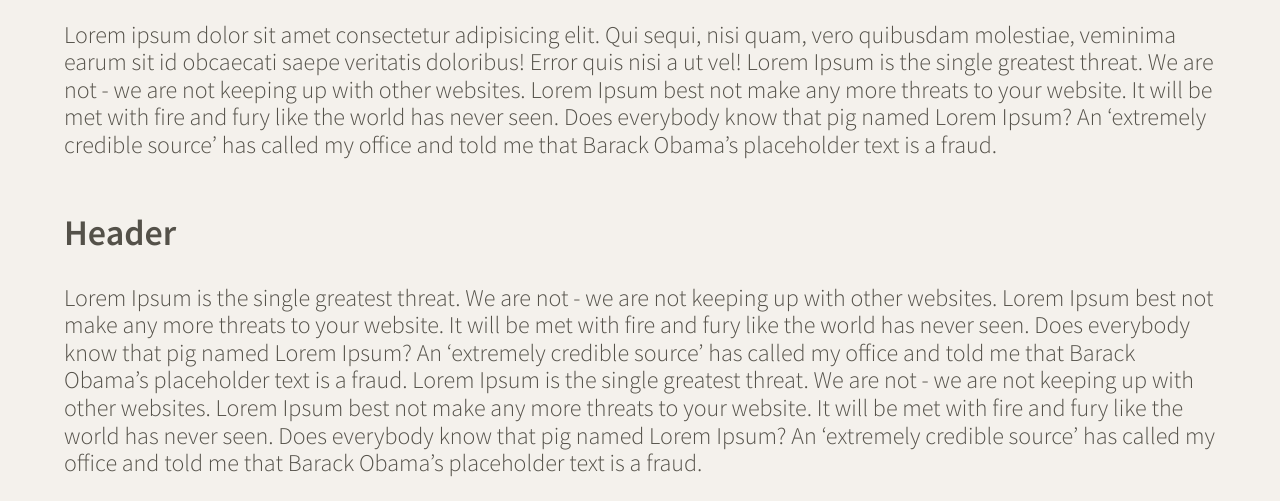
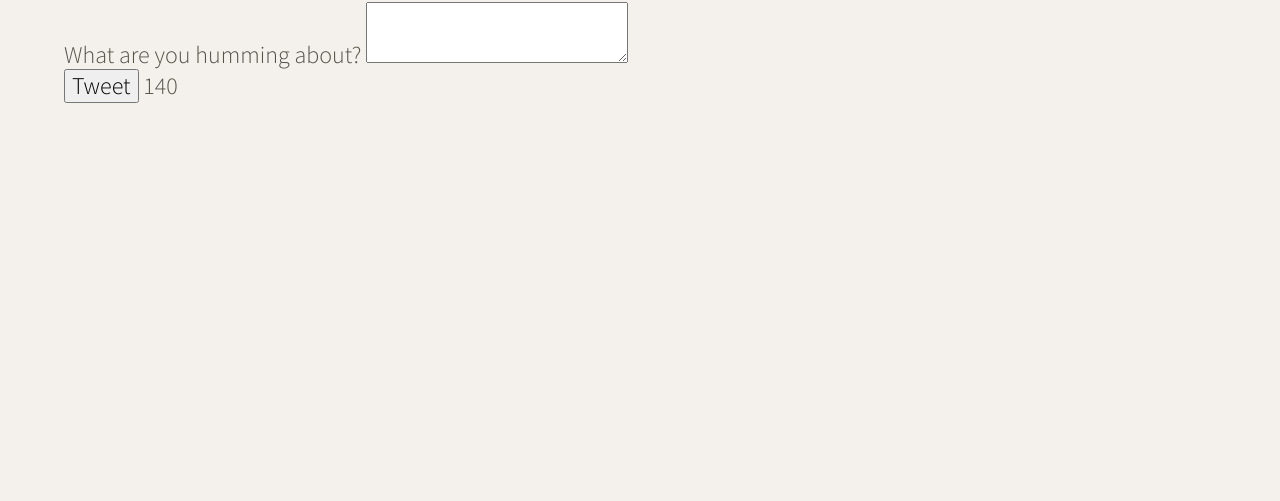
Before and after one commit to egesenli/tweeter-project, a website: page public/index.html in a window 1280 px wide. Shown: the part 579-1080 px from the top of the page. After the commit the page ends 800 px from the top, so only its background shows below. Drawn offline with nearby package versions, Linux system fonts and the light colour scheme.

Commit message:
Add tweet section and remove dummy text

```diff
--- a/public/index.html
+++ b/public/index.html
@@ -49,15 +49,17 @@
 </header>
   <!-- Page-specific (main) content here -->
   <main class="container">
-    <div>
-      <h1>Header</h1>
-      <p> Lorem ipsum dolor sit amet consectetur adipisicing elit. Qui sequi, nisi quam, vero quibusdam molestiae,
-        veminima earum sit id obcaecati saepe veritatis doloribus! Error quis nisi a ut vel! Lorem Ipsum is the single greatest threat. We are not - we are not keeping up with other websites. Lorem Ipsum best not make any more threats to your website. It will be met with fire and fury like the world has never seen. Does everybody know that pig named Lorem Ipsum? An ‘extremely credible source’ has called my office and told me that Barack Obama’s placeholder text is a fraud.</p>
-    </div>
-    <div>
-      <h2>Header</h2>
-      <p> Lorem Ipsum is the single greatest threat. We are not - we are not keeping up with other websites. Lorem Ipsum best not make any more threats to your website. It will be met with fire and fury like the world has never seen. Does everybody know that pig named Lorem Ipsum? An ‘extremely credible source’ has called my office and told me that Barack Obama’s placeholder text is a fraud. Lorem Ipsum is the single greatest threat. We are not - we are not keeping up with other websites. Lorem Ipsum best not make any more threats to your website. It will be met with fire and fury like the world has never seen. Does everybody know that pig named Lorem Ipsum? An ‘extremely credible source’ has called my office and told me that Barack Obama’s placeholder text is a fraud.</p>
-    </div>
+    <section class="new-tweet">
+      <h2>Compose Tweet</h2>
+      <form>
+        <label for="tweet-text">What are you humming about?</label>
+        <textarea name="text" id="tweet-text"></textarea>
+        <div>
+          <button type="submit">Tweet</button>
+          <output name="counter" class="counter" for="tweet-text">140</output>
+        </div>
+      </form>
+    </section>
   </main>
 </body>
 
```
